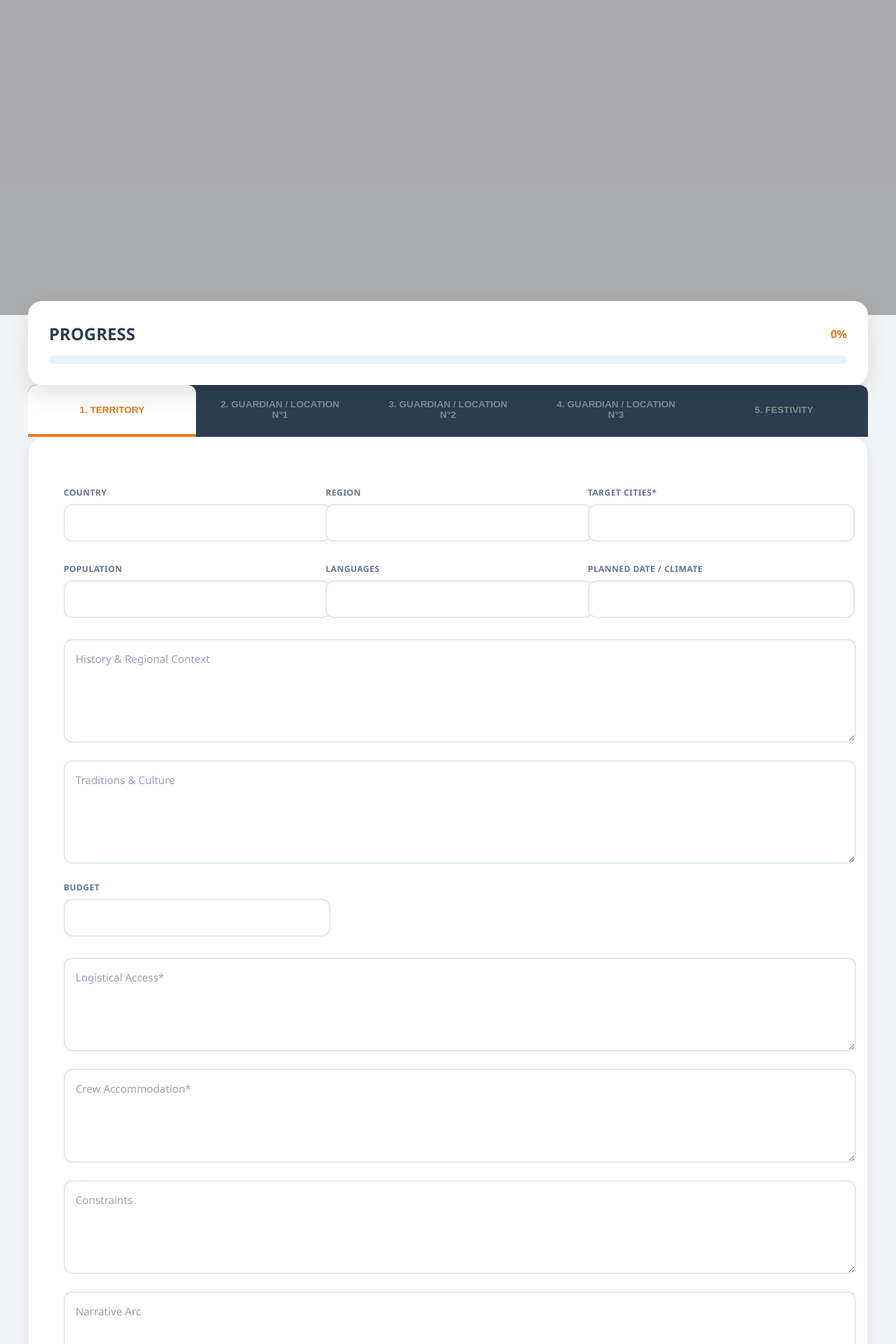
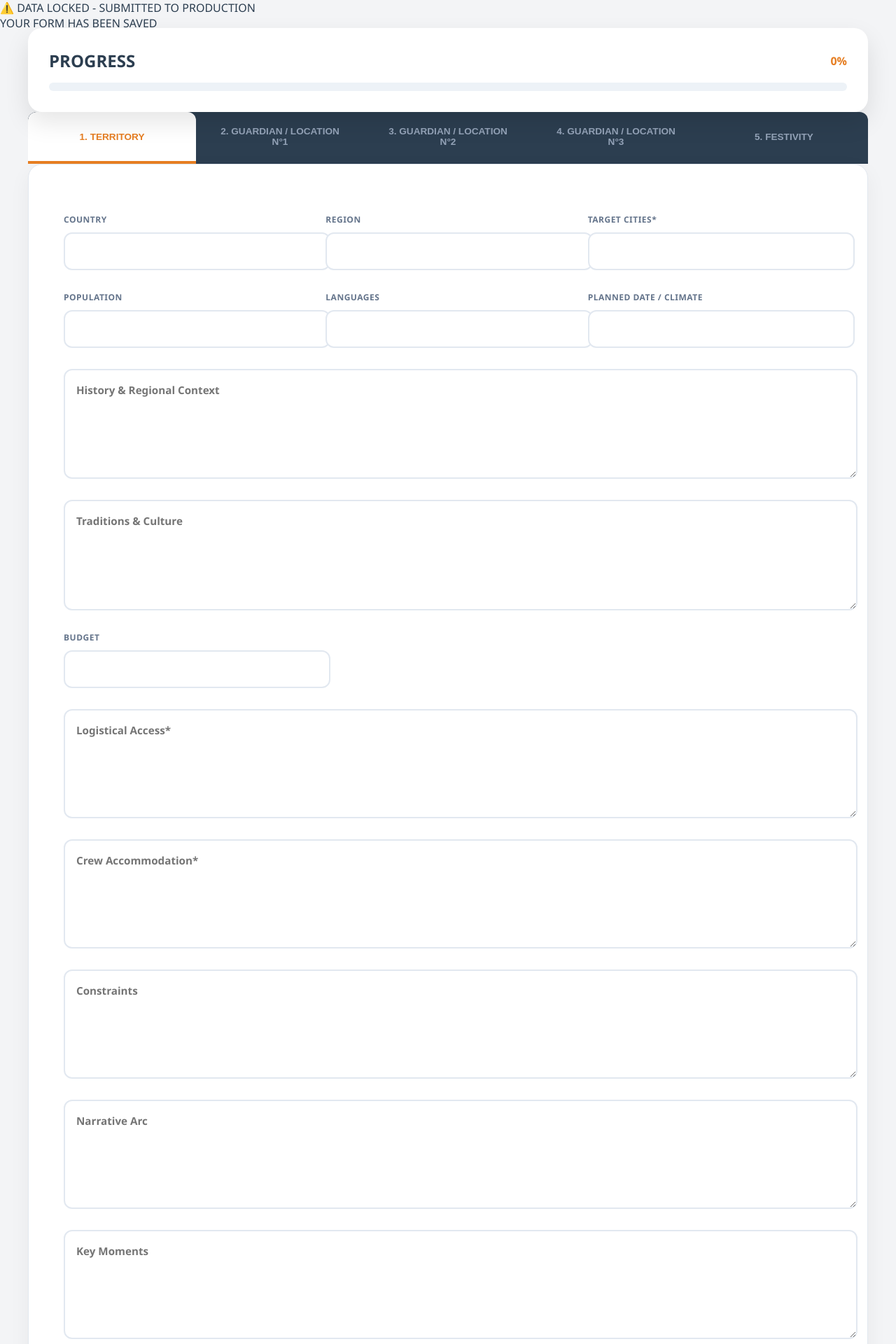
Before and after one commit to mediances-ops/rk2, a Flask app: template templates/index.html in a window 1280 px wide. Shown: the top 1920 px of the page at 70% size. Run offline with Flask 3, Linux system fonts and the light colour scheme; the template is opened without the code that fills it, so the values that code supplies are empty.

Commit message:
Update index.html

```diff
--- a/templates/index.html
+++ b/templates/index.html
@@ -6,7 +6,7 @@
     <title>DOC-OS | Scouting Grid</title>
     <link rel="stylesheet" href="/static/css/style.css">
     <script src="https://unpkg.com/lucide@latest"></script>
-   <style>
+ <style>
     :root {
         --primary: #2C3E50;
         --secondary: #E67E22;
@@ -18,10 +18,10 @@
     body { font-family: 'Segoe UI', sans-serif; background: #f3f4f6; margin: 0; }
     .container { max-width: 1400px; margin: 0 auto; padding: 40px; }
 
-    /* UNIFICATION DES CHAMPS */
+    /* 1. UNIFICATION ET ESPACEMENT DES CHAMPS */
     .scouting-field {
         width: 100%;
-        padding: 15px;
+        padding: 16px;
         border: 2px solid var(--border);
         border-radius: 12px;
         font-family: inherit;
@@ -29,56 +29,63 @@
         font-size: 0.95rem;
         color: var(--primary);
         outline: none;
-        transition: all 0.3s ease;
-        background: #fff;
+        transition: all 0.25s ease;
+        background: #ffffff;
+        /* Force la séparation visuelle même si la grille flanche */
+        margin-bottom: 5px;
     }
 
     .scouting-field:focus {
         border-color: var(--secondary);
         box-shadow: 0 0 0 4px rgba(230, 126, 34, 0.1);
-        background: #fff;
+        z-index: 2; /* Pour que la bordure active passe au-dessus des autres */
     }
 
-    .scouting-field::placeholder {
-        color: #94a3b8;
-        font-weight: 500;
+    /* 2. RÉPARATION DE LA GRILLE (INTERVALLES) */
+    .fields-grid {
+        display: grid;
+        grid-template-columns: repeat(3, 1fr);
+        gap: 25px; /* Espace horizontal et vertical entre les champs */
+        margin-bottom: 20px;
     }
 
-    /* SPECIFIQUE TEXTAREA */
+    /* Gestion des textareas pour qu'ils prennent toute la largeur */
     textarea.scouting-field {
         grid-column: 1 / -1;
+        min-height: 120px;
         resize: vertical;
-        min-height: 100px;
-        line-height: 1.5;
+        line-height: 1.6;
     }
 
-    /* STRUCTURE */
-    .fields-grid { display: grid; grid-template-columns: repeat(3, 1fr); gap: 25px; }
-    .field-group { display: flex; flex-direction: column; margin-bottom: 5px; }
+    /* 3. STRUCTURE DES SECTIONS */
+    .sub-section {
+        border-left: 8px solid var(--secondary);
+        padding: 35px;
+        background: #f8fafc;
+        margin-bottom: 45px;
+        border-radius: 0 20px 20px 0;
+        box-shadow: inset 0 0 10px rgba(0,0,0,0.02);
+    }
+
+    .field-group { display: flex; flex-direction: column; }
     .field-group label {
         font-weight: 800;
         font-size: 0.75rem;
         color: #64748b;
         text-transform: uppercase;
-        margin-bottom: 8px;
+        margin-bottom: 10px;
         letter-spacing: 0.5px;
     }
 
-    /* TABS & BANNERS */
-    #lock-banner { display: none; position: sticky; top: 0; background: var(--lock); color: white; text-align: center; padding: 15px; font-weight: 900; z-index: 10000; }
-    #toast { position: fixed; top: 20px; left: 50%; transform: translateX(-50%); background: #27ae60; color: white; padding: 15px 40px; border-radius: 50px; font-weight: 800; z-index: 11000; display: none; box-shadow: 0 10px 20px rgba(0,0,0,0.2); }
-    .header-banner { height: 450px; background-size: cover; background-position: center; display: flex; align-items: center; justify-content: center; flex-direction: column; position: relative; }
-    .header-banner::after { content: ''; position: absolute; top: 0; left: 0; right: 0; bottom: 0; background: rgba(0,0,0,0.3); }
-    .header-banner * { position: relative; z-index: 1; }
-
-    .tab-btn { background: transparent; border: none; padding: 20px 35px; cursor: pointer; font-weight: 800; color: #7f8c8d; border-bottom: 4px solid transparent; transition: 0.3s; }
-    .tab-btn.active { border-bottom: 4px solid var(--secondary); color: var(--secondary); }
+    /* DESIGN DES TABS ET BANNIÈRES */
     .tab-content { display: none; background: white; padding: 50px; border-radius: 20px; box-shadow: 0 10px 30px rgba(0,0,0,0.05); border: 1px solid var(--border); }
     .tab-content.active { display: block; animation: fadeIn 0.4s ease; }
-
-    .sub-section { border-left: 8px solid var(--secondary); padding: 30px; background: #f8fafc; margin-bottom: 40px; border-radius: 0 20px 20px 0; }
+    .tab-btn { background: transparent; border: none; padding: 20px 30px; cursor: pointer; font-weight: 800; color: #94a3b8; border-bottom: 4px solid transparent; transition: 0.3s; }
+    .tab-btn.active { border-bottom: 4px solid var(--secondary); color: var(--secondary); }
 
     @keyframes fadeIn { from { opacity: 0; transform: translateY(10px); } to { opacity: 1; transform: translateY(0); } }
+
+    /* Autres styles de chat et toasts ici... */
 </style>
 </head>
 <body>
```
